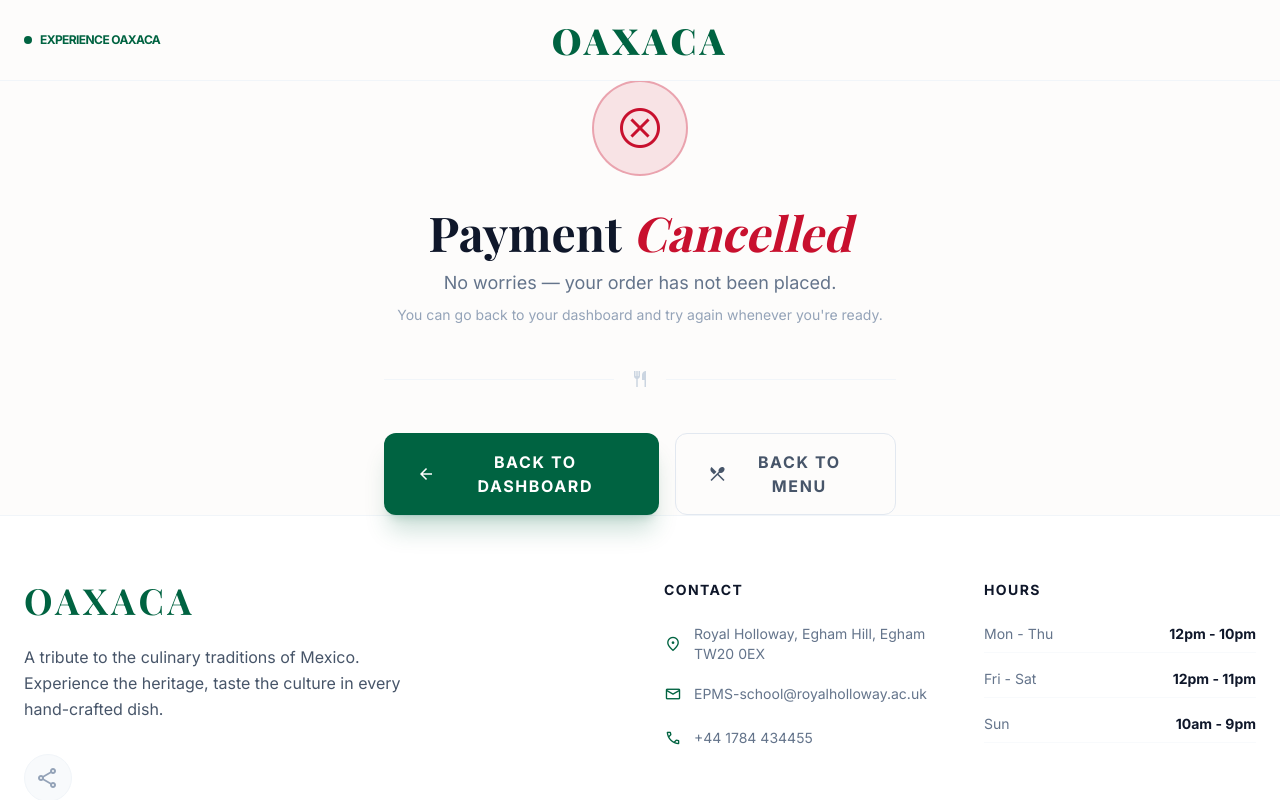
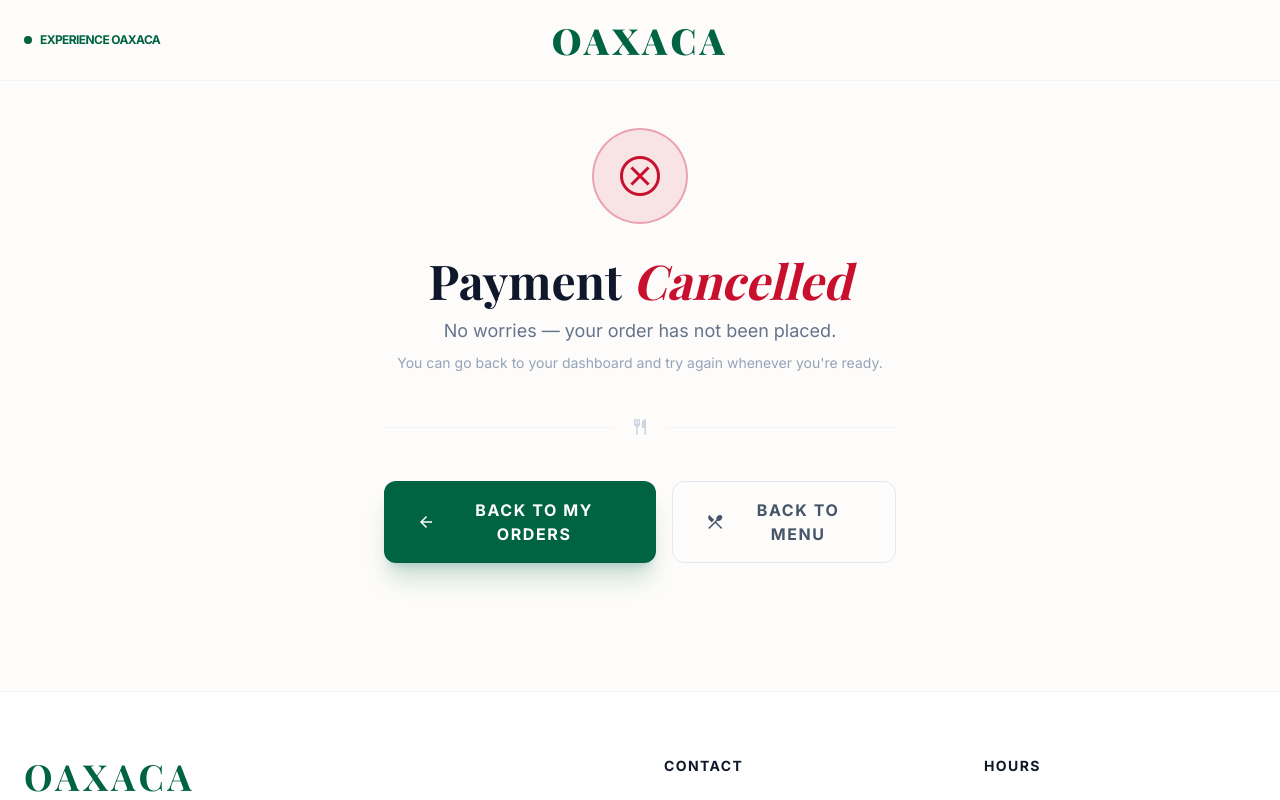
Before and after one commit to ionut-bujor/Oxaca, a React (Vite) app in the folder Frontend/: page /cancel in a window 1280 px wide. Shown: the top 800 px of the page. Built offline with nearby package versions, Linux system fonts and the light colour scheme; a web font is replaced by a local one.

Commit message:
#85 Fixed centering of elements on cancel page.

```diff
--- a/Frontend/src/pages/StripeCancel.tsx
+++ b/Frontend/src/pages/StripeCancel.tsx
@@ -16,9 +16,9 @@
       <div className="min-h-screen flex flex-col bg-background-light">
         <ButtonlessHeader />
 
-        <main className="flex-grow flex items-center justify-center px-6 pt-20">
+        <main className="flex-grow px-6 pt-32 pb-32">
           <div
-              className={`max-w-lg w-full text-center transition-all duration-700 ease-out ${
+              className={`max-w-lg w-full mx-auto text-center transition-all duration-700 ease-out ${
                   visible ? "opacity-100 translate-y-0" : "opacity-0 translate-y-8"
               }`}
           >
@@ -54,7 +54,7 @@
                   className="flex items-center justify-center gap-2 px-8 py-4 bg-primary text-white rounded-xl font-bold uppercase tracking-widest hover:bg-accent transition-all shadow-xl shadow-primary/20 active:scale-95"
               >
                 <span className="material-symbols-outlined text-xl">arrow_back</span>
-                Back to Dashboard
+                Back to My Orders
               </button>
               <button
                   onClick={() => navigate("/")}
```
